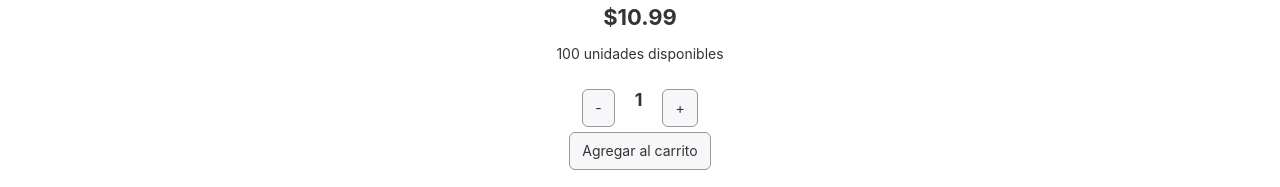
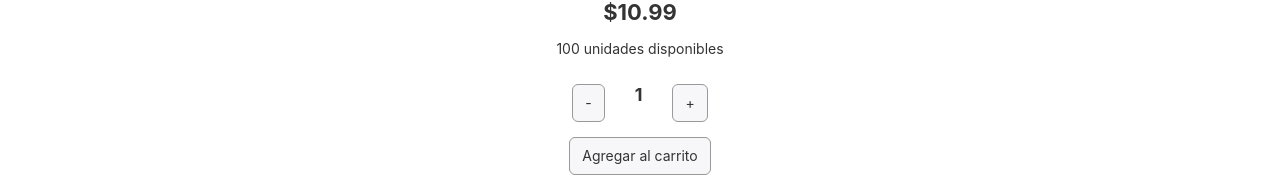
Before and after one commit to clarknicasio/CreaTuLanding.clark, a React (Vite) app: page /item/1 in a window 1280 px wide. Shown: the part 509-696 px from the top of the page. Built offline with nearby package versions, Linux system fonts and the light colour scheme.

Commit message:
Preentrega 2 Navega las Rutas

```diff
--- a/src/components/Item/Item.css
+++ b/src/components/Item/Item.css
@@ -25,3 +25,7 @@
     margin-top:10px;
     margin-bottom:10px;
 }
+
+.rs-flex-box-grid-item a.rs-btn {
+    margin-top:20px;
+}
--- a/src/components/Item/Item.jsx
+++ b/src/components/Item/Item.jsx
@@ -14,7 +14,7 @@ const Item = ({producto}) => {
         <h5>{title}</h5>
         <h3 className='lblPrice'>${price}</h3>
         <p>{stock} unidades disponibles</p>
-        <Link to={`/item/${id}`} >Ver más</Link>
+        <Link className='rs-btn' to={`/item/${id}`} >Ver más</Link>
 
     </FlexboxGrid.Item>
   )
--- a/src/components/ItemCount/ItemCount.css
+++ b/src/components/ItemCount/ItemCount.css
@@ -5,10 +5,10 @@
 .Controls {
     display: flex;
     justify-content: center;
-    padding: 5px;
+    padding: 5px 5px 15px;
 }
 .Controls .countNumber{
-    padding-left: 20px;
-    padding-right: 20px;
+    padding-left: 30px;
+    padding-right: 30px;
     font-size: 18px;
 }
--- a/src/components/ItemDetail/ItemDetail.css
+++ b/src/components/ItemDetail/ItemDetail.css
@@ -3,3 +3,7 @@
     margin-bottom: 20px;
     height: 250px;
 }
+
+.ItemDetail a.rs-btn {
+    margin-top:20px;
+}
--- a/src/components/ItemDetail/ItemDetail.jsx
+++ b/src/components/ItemDetail/ItemDetail.jsx
@@ -1,8 +1,17 @@
-import React from 'react'
+import { React, useState } from 'react'
 import ItemCount from '../ItemCount/ItemCount'
 import './ItemDetail.css'
+import { Link } from 'react-router-dom'
+
 
 const ItemDetail = ({id, title, thumbnail, description, category, price, stock}) => {
+
+  const [qtyAdded, setQtyAdded] = useState(0)
+
+  const handleOnAdd = (quantity) => {
+    console.log('Cantidad agregada', quantity)
+    setQtyAdded(quantity)
+  }
 
   const pathThumbnail = '../../'+thumbnail
 
@@ -15,7 +24,14 @@ const ItemDetail = ({id, title, thumbnail, description, category, price, stock})
         <h4 className='lblPrice'>${price}</h4>
         <p>{stock} unidades disponibles</p>
 
-        <ItemCount initial={1} stock={10} onAdd={ (quantity) => console.log('Cantidad agregada', quantity) } />
+        {
+          qtyAdded > 0 ? (
+            <Link className='rs-btn' to='/cart' >Ver carrito</Link>
+          ) : (
+            <ItemCount initial={1} stock={10} onAdd={handleOnAdd} />
+          )
+        }
+
     </div>
   )
 }
--- a/src/components/ItemDetailContainer/ItemDetailContainer.jsx
+++ b/src/components/ItemDetailContainer/ItemDetailContainer.jsx
@@ -1,4 +1,3 @@
-//import React from 'react'
 import './ItemDetailContainer.css'
 import { useState, useEffect } from 'react'
 import { getProductById } from '../../asyncFunciones'
@@ -13,9 +12,6 @@ const ItemDetailContainer = () => {
 
   useEffect(() => {
 
-    //obtenerProductos() /*creo q no hace falta */
-
-    //getProductById('1')
     getProductById(itemId)
     .then(response => {
       setProduct(response)
--- a/src/components/ListItemContainer/ListItemContainer.jsx
+++ b/src/components/ListItemContainer/ListItemContainer.jsx
@@ -7,11 +7,10 @@ import { useParams } from 'react-router-dom'
 
 const ListItemContainer = ({title}) => {
 
-  const [data, setData] = useState([]); // Declarar una variable de estado
+  const [data, setData] = useState([]);
 
   const { categoryId } = useParams()
 
-  // uso useEffect para que el llamado solo se efectue en el montaje (una vez)
   useEffect(() => {
 
     const asyncFunction = categoryId ? getProductsByCategory : obtenerProductos
@@ -24,11 +23,6 @@ const ListItemContainer = ({title}) => {
         console.error(error)
       })
 
-    /*obtenerProductos().then( datos => {
-      console.log(datos)
-      setData(datos);
-    } )*/
-
   }, [categoryId])
 
 
@@ -38,7 +32,7 @@ const ListItemContainer = ({title}) => {
     <Container>
 
       <Header>
-        <h1 style={{ marginTop: '50px', marginBottom: '30px' }}>{title}</h1>
+        <h1 style={{ marginTop: '50px', marginBottom: '30px' }}>{categoryId ? categoryId : title }</h1>
       </Header>
 
       <Content>
```
Also changed, not shown: src/asyncFunciones.jsx (+1 -36 lines).
